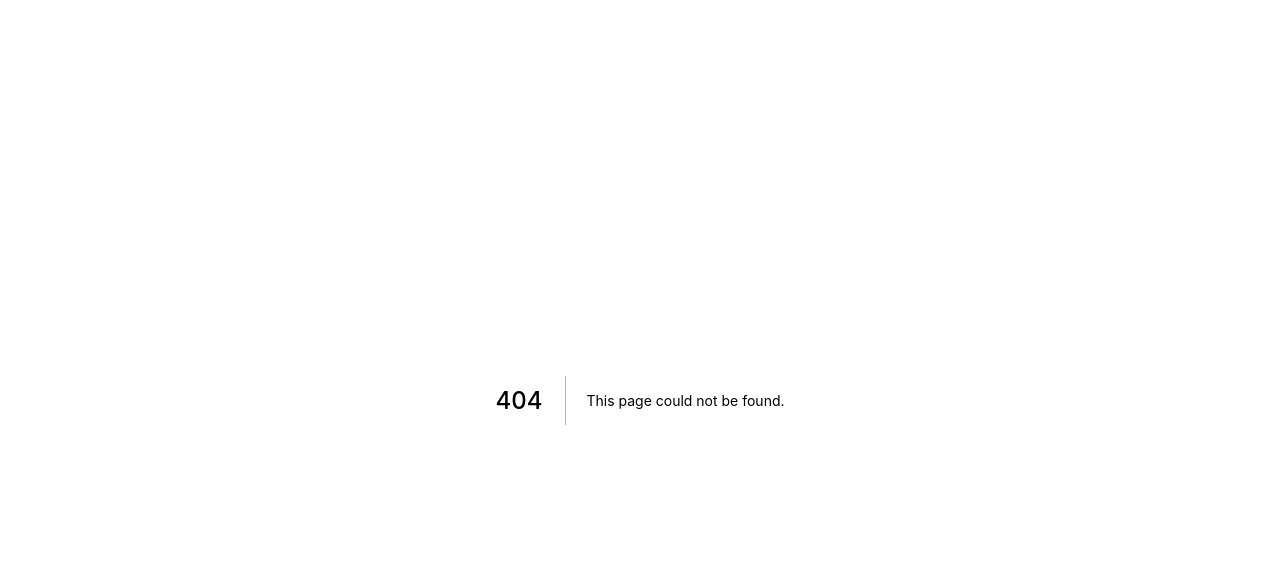
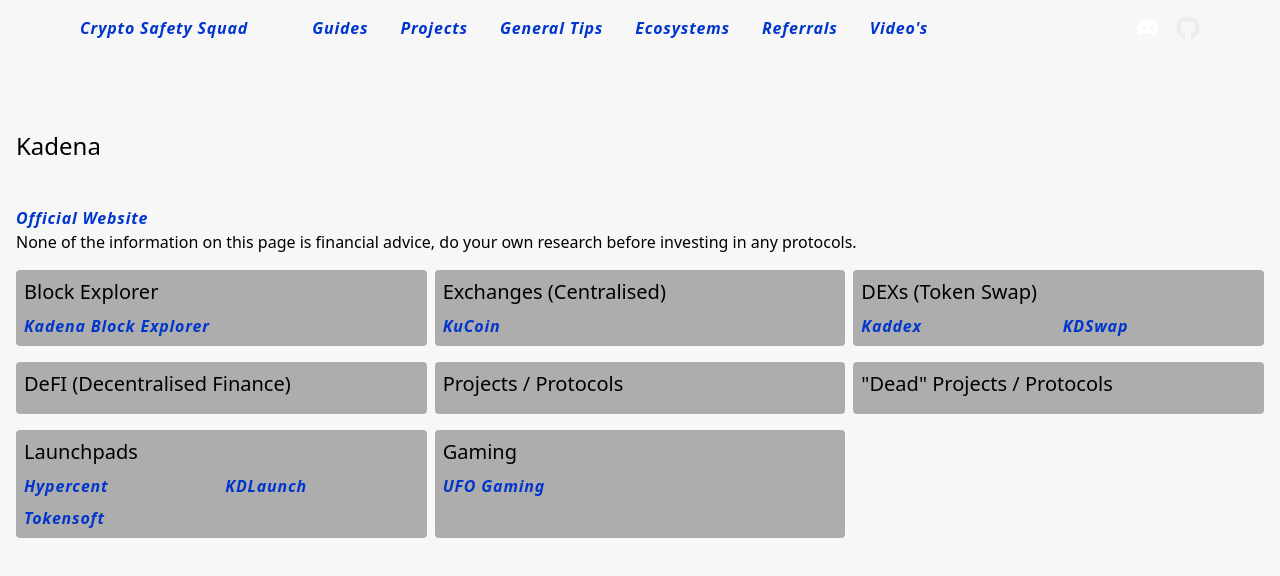
Before and after one commit to CryptoSafetySquad/website, a Next.js app: page /ecosystems/kadena in a window 1280 px wide. Before the commit this address had no page. Shown: the top 576 px of the page. Built offline with nearby package versions, Linux system fonts and the light colour scheme.

Commit message:
Add bitcoin and kadena.

```diff
--- a/pages/ecosystems.tsx
+++ b/pages/ecosystems.tsx
@@ -3,12 +3,12 @@
 import Page from '../Components/Page'
 
 const l1ecos: any[] = [
-  // { name: 'Bitcoin', slug: 'bitcoin' },
+  { name: 'Bitcoin', slug: 'bitcoin' },
   { name: 'Ethereum', slug: 'ethereum' },
   { name: 'Binance', slug: 'binance' },
   { name: 'Solana', slug: 'solana' },
   { name: 'Avalanche', slug: 'avalanche' },
-  // { name: '', slug: '' },
+  { name: 'Kadena', slug: 'kadena' },
   // { name: '', slug: '' },
 ]
 const ethl2ecos: any[] = [
--- /dev/null
+++ b/pages/ecosystems/bitcoin.tsx
@@ -0,0 +1,35 @@
+import type { NextPage } from 'next'
+
+import Page from '../../Components/Page'
+import ExternalLink from '../../Components/ExternalLink'
+
+const Bitcoin: NextPage = () => {
+  const title = 'Bitcoin'
+  const content = (
+    <div className='grid md:grid-cols-3 gap-2'>
+      <div className='card'>
+        <h2 className='mb-2'>Block Explorers</h2>
+        <div className='grid grid-cols-2 gap-2'>
+            <ExternalLink href='https://mempool.space/' text='mempool.space' />
+            <ExternalLink href='https://www.blockchain.com/explorer' text='Blockchain.com Explorer' />
+        </div>
+      </div>
+
+      <div className='card'>
+        <h2 className='mb-2'>Exchanges (Centralised)</h2>
+        <p><ExternalLink href='https://www.kucoin.com/r/rf/rJQQK1S' text='KuCoin' /></p>
+      </div>
+    </div>
+  )
+
+  return (
+    <Page {...{
+      title,
+      content,
+      slug: 'ecosystems/bitcoin',
+      description: 'Bitcoin'
+    }} />
+  )
+}
+
+export default Bitcoin
--- /dev/null
+++ b/pages/ecosystems/kadena.tsx
@@ -0,0 +1,83 @@
+import type { NextPage } from 'next'
+
+import Page from '../../Components/Page'
+import ExternalLink from '../../Components/ExternalLink'
+
+const Kadena: NextPage = () => {
+  const title = 'Kadena'
+  const content = (
+    <>
+      <ExternalLink href='https://kadena.io/' text='Official Website' />
+      <p className='mb-4'>None of the information on this page is financial advice, do your own research before investing in any protocols.</p>
+      <div className='grid md:grid-cols-3 gap-2'>
+        <div className='card'>
+          <h2 className='mb-2'>Block Explorer</h2>
+          <ExternalLink href='https://explorer.chainweb.com/mainnet' text='Kadena Block Explorer' />
+        </div>
+
+        <div className='card'>
+          <h2 className='mb-2'>Exchanges (Centralised)</h2>
+          <div className='grid grid-cols-2 gap-2'>
+            <ExternalLink href='https://www.kucoin.com/r/rf/rJQQK1S' text='KuCoin' />
+          </div>
+        </div>
+
+        <div className='card'>
+          <h2 className='mb-2'>DEXs (Token Swap)</h2>
+          <div className='grid grid-cols-2 gap-2'>
+            <ExternalLink href='https://swap.kaddex.com/' text='Kaddex' />
+            <ExternalLink href='https://www.kdswap.exchange/' text='KDSwap' />
+          </div>
+        </div>
+
+        <div className='card'>
+          <h2 className='mb-2'>DeFI (Decentralised Finance)</h2>
+          <div className='grid grid-cols-2 gap-2'>
+
+          </div>
+        </div>
+
+        <div className='card'>
+          <h2 className='mb-2'>Projects / Protocols</h2>
+          <div className='grid grid-cols-2 gap-2'>
+
+          </div>
+        </div>
+
+        <div className='card'>
+          <h2 className='mb-2'>&quot;Dead&quot; Projects / Protocols</h2>
+          <div className='grid grid-cols-2 gap-2'>
+
+          </div>
+        </div>
+
+        <div className='card'>
+          <h2 className='mb-2'>Launchpads</h2>
+          <div className='grid grid-cols-2 gap-2'>
+            <ExternalLink href='https://hypercent.io/' text='Hypercent' />
+            <ExternalLink href='https://www.kdlaunch.com/' text='KDLaunch' />
+            <ExternalLink href='https://www.tokensoft.io/' text='Tokensoft' />
+          </div>
+        </div>
+
+        <div className='card'>
+          <h2 className='mb-2'>Gaming</h2>
+          <div className='grid grid-cols-2 gap-2'>
+            <ExternalLink href='https://ufogaming.io/' text='UFO Gaming' />
+          </div>
+        </div>
+      </div>
+    </>
+  )
+
+  return (
+    <Page {...{
+      title,
+      content,
+      slug: 'ecosystems/kadena',
+      description: 'Kadena'
+    }} />
+  )
+}
+
+export default Kadena
```
